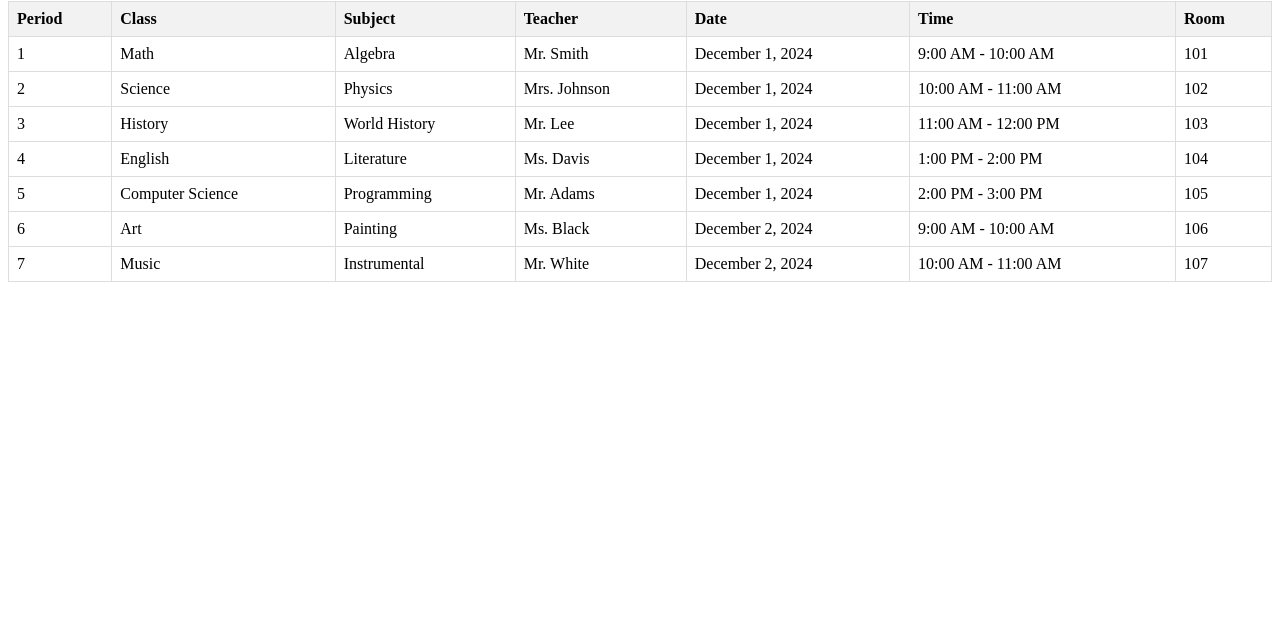
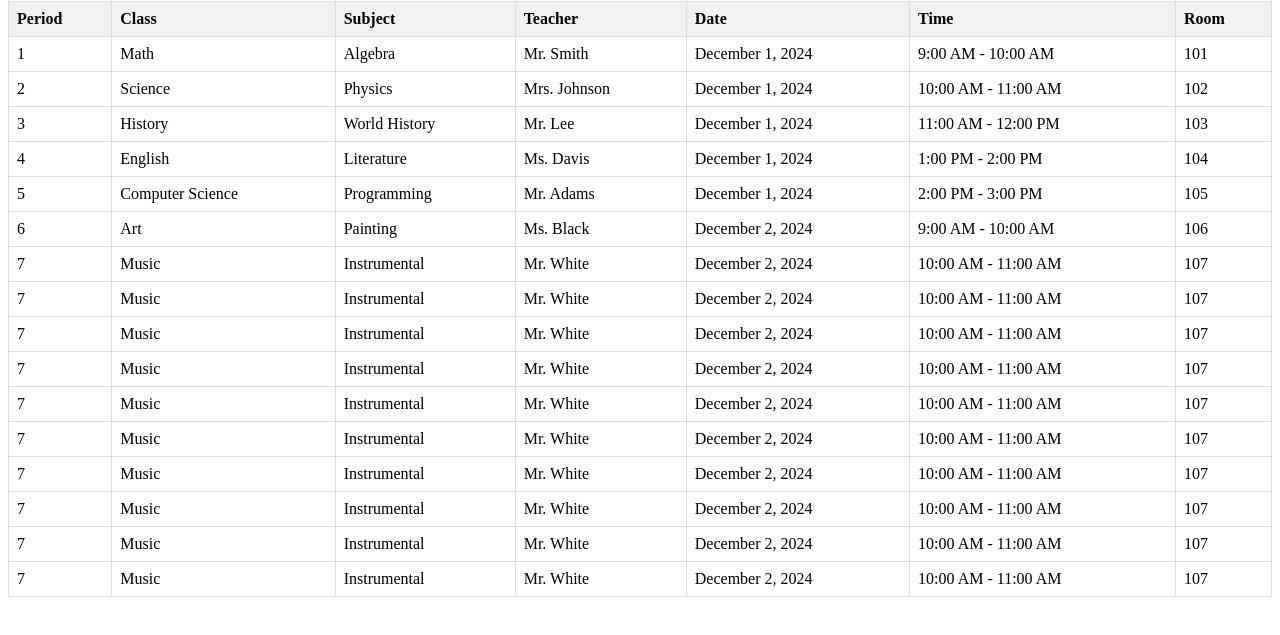
Before and after one commit to Mrvishalch/index.html, a plain HTML site: page index.html in a window 1280 px wide. Shown: the part 79-714 px from the top of the page. Drawn offline with Linux system fonts and the light colour scheme.

Commit message:
index.html

```diff
--- a/index.html
+++ b/index.html
@@ -111,6 +111,97 @@
                 <td>10:00 AM - 11:00 AM</td>
                 <td>107</td>
             </tr>
+
+             <!-- eight row of data -->
+            <tr>
+                <td>7</td>
+                <td>Music</td>
+                <td>Instrumental</td>
+                <td>Mr. White</td>
+                <td>December 2, 2024</td>
+                <td>10:00 AM - 11:00 AM</td>
+                <td>107</td>
+            </tr>
+             <!-- ninth row of data -->
+            <tr>
+                <td>7</td>
+                <td>Music</td>
+                <td>Instrumental</td>
+                <td>Mr. White</td>
+                <td>December 2, 2024</td>
+                <td>10:00 AM - 11:00 AM</td>
+                <td>107</td>
+            </tr>
+             <!-- tenth row of data -->
+            <tr>
+                <td>7</td>
+                <td>Music</td>
+                <td>Instrumental</td>
+                <td>Mr. White</td>
+                <td>December 2, 2024</td>
+                <td>10:00 AM - 11:00 AM</td>
+                <td>107</td>
+            </tr>
+             <!-- eleventh row of data -->
+            <tr>
+                <td>7</td>
+                <td>Music</td>
+                <td>Instrumental</td>
+                <td>Mr. White</td>
+                <td>December 2, 2024</td>
+                <td>10:00 AM - 11:00 AM</td>
+                <td>107</td>
+            </tr>
+             <!-- twelveth row of data -->
+            <tr>
+                <td>7</td>
+                <td>Music</td>
+                <td>Instrumental</td>
+                <td>Mr. White</td>
+                <td>December 2, 2024</td>
+                <td>10:00 AM - 11:00 AM</td>
+                <td>107</td>
+            </tr>
+             <!-- thirteenth row of data -->
+            <tr>
+                <td>7</td>
+                <td>Music</td>
+                <td>Instrumental</td>
+                <td>Mr. White</td>
+                <td>December 2, 2024</td>
+                <td>10:00 AM - 11:00 AM</td>
+                <td>107</td>
+            </tr>
+             <!-- fourteenth row of data -->
+            <tr>
+                <td>7</td>
+                <td>Music</td>
+                <td>Instrumental</td>
+                <td>Mr. White</td>
+                <td>December 2, 2024</td>
+                <td>10:00 AM - 11:00 AM</td>
+                <td>107</td>
+            </tr>
+             <!-- fifteenth row of data -->
+            <tr>
+                <td>7</td>
+                <td>Music</td>
+                <td>Instrumental</td>
+                <td>Mr. White</td>
+                <td>December 2, 2024</td>
+                <td>10:00 AM - 11:00 AM</td>
+                <td>107</td>
+            </tr>
+             <!-- sixteenth row of data -->
+            <tr>
+                <td>7</td>
+                <td>Music</td>
+                <td>Instrumental</td>
+                <td>Mr. White</td>
+                <td>December 2, 2024</td>
+                <td>10:00 AM - 11:00 AM</td>
+                <td>107</td>
+            </tr>
         </tbody>
     </table>
 
```
